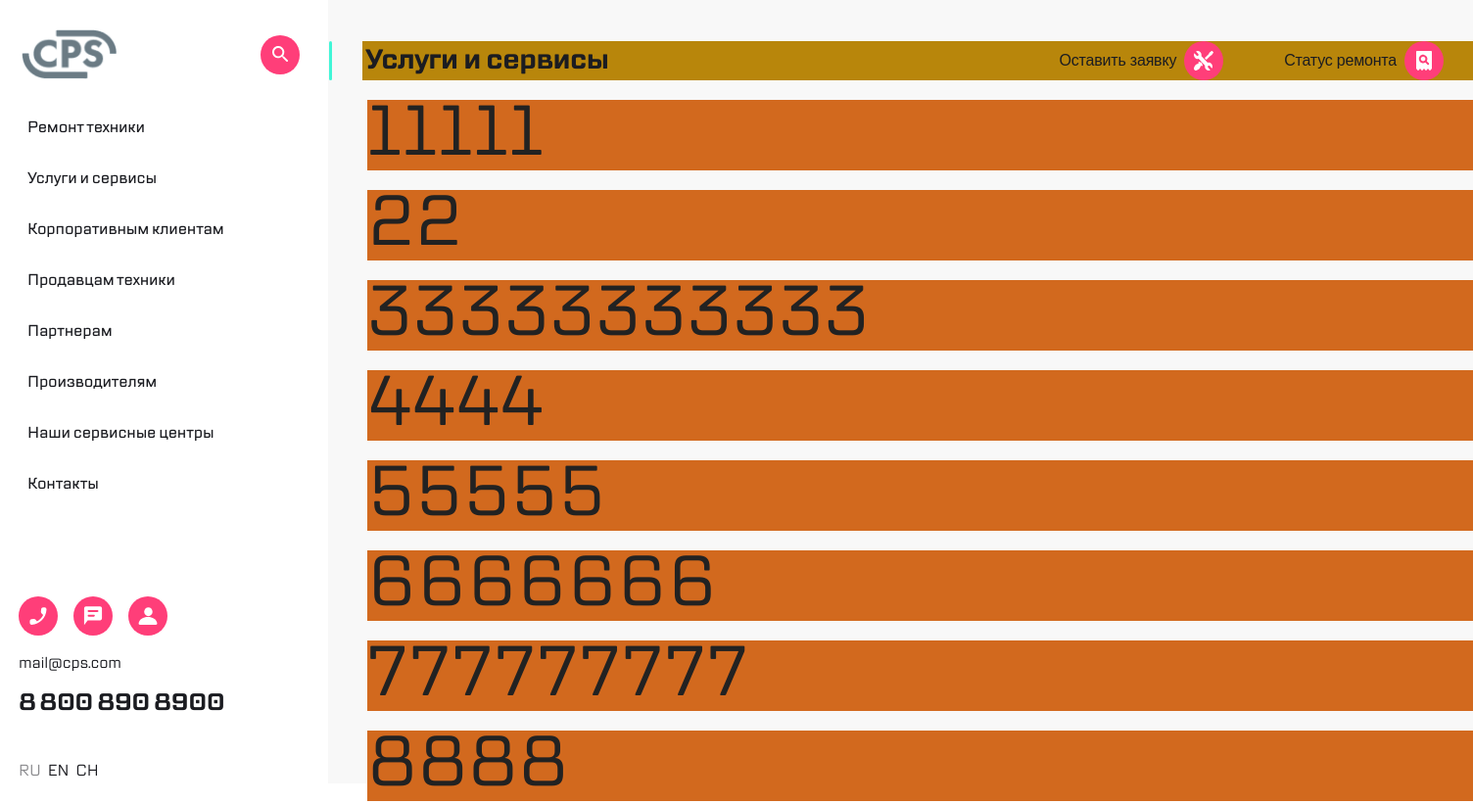
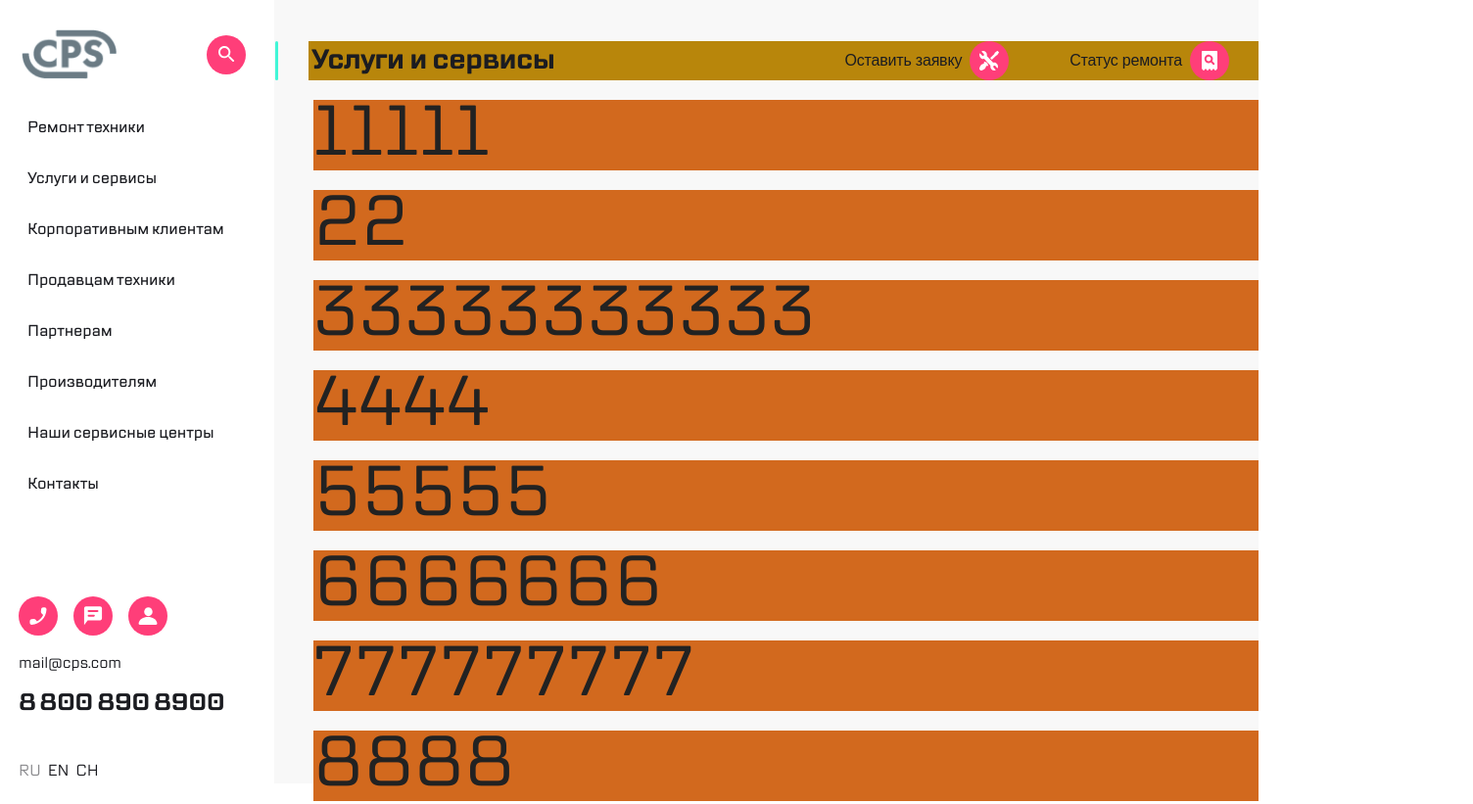
Before and after one commit to precioususer/3rd_test, a plain HTML site: page index.html in a window 1280 px wide. Shown: the top 821 px of the page at 98% size, 1504 px wide, since content can reach past the window. Drawn offline with Linux system fonts and the light colour scheme.

Commit message:
nav fixed

```diff
--- a/styles/main.css
+++ b/styles/main.css
@@ -1,5 +1,4 @@
 @import url(./reset.css);
-@import url(./media.css);
 
 /* ----- FONTS ----- */
 
@@ -41,6 +40,7 @@
 :root {
   --desktop: 1440px;
   --nav-width: 306px;
+  --nav-padding: 29px;
 
   --main-color: #f8f8f8;
   --secondary-color: white;
@@ -97,12 +97,13 @@
 
 nav {
   display: flex;
-  min-width: var(--nav-width);
+  flex-wrap: nowrap;
+  width: calc(var(--nav-width) - var(--nav-padding));
   height: 100vh;
   background-color: var(--secondary-color);
   flex-direction: column;
   justify-content: space-between;
-  padding-right: 29px;
+  padding-right: var(--nav-padding);
 }
 
 .nav-header-wrapper {
@@ -127,6 +128,8 @@ nav {
 .nav-list {
   display: flex;
   flex-direction: column;
+
+  width: 227px;
 
   margin-top: 37px;
   margin-left: 24px;
@@ -175,6 +178,7 @@ nav {
 .nav-footer {
   display: flex;
   flex-direction: column;
+  width: 227px;
 
   margin-left: 19px;
 }
@@ -262,6 +266,8 @@ body {
   display: flex;
   flex-wrap: wrap;
 
+  width: 100%;
+
   background-color: chocolate;
   margin-top: 20px;
   margin-left: 40px;
@@ -271,8 +277,8 @@ body {
 
 main {
   display: flex;
-  flex-direction: column;
-  justify-content: space-between;
+
+  flex-wrap: wrap;
 
   height: 100vh;
   background-color: var(--main-color);
@@ -287,9 +293,8 @@ main {
 
   align-items: center;
   justify-content: space-between;
-  flex-wrap: nowrap;
 
-  min-width: calc(var(--desktop) - var(--nav-width));
+  width: 100%;
 
   margin-top: 42px;
   margin-left: 35px;
@@ -312,7 +317,7 @@ main {
 }
 
 .title {
-  display: flex;
+  display: block;
   height: 40px;
   left: 23.91%;
   right: 59.75%;
@@ -342,6 +347,8 @@ main {
   letter-spacing: -0.2px;
 
   color: var(--text-color);
+
+  flex-wrap: nowrap;
 }
 
 .header-btn {
@@ -401,3 +408,11 @@ main {
   width: 300px;
   background-color: cornflowerblue;
 }
+
+/* ----- MEDIA QUERY ----- */
+
+@media (max-width: 768px) {
+  nav {
+    display: none;
+  }
+}
```
Also changed, not shown: styles/media.css (deleted).
